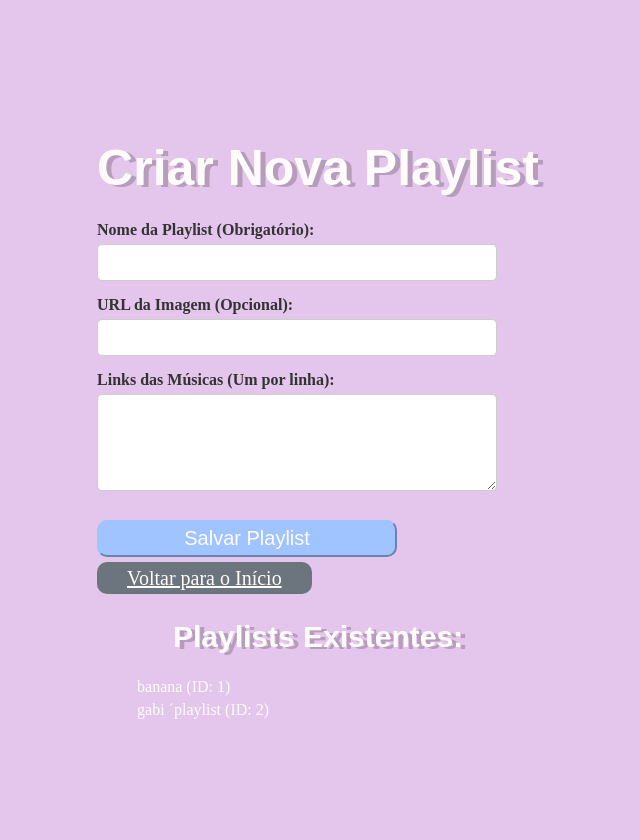
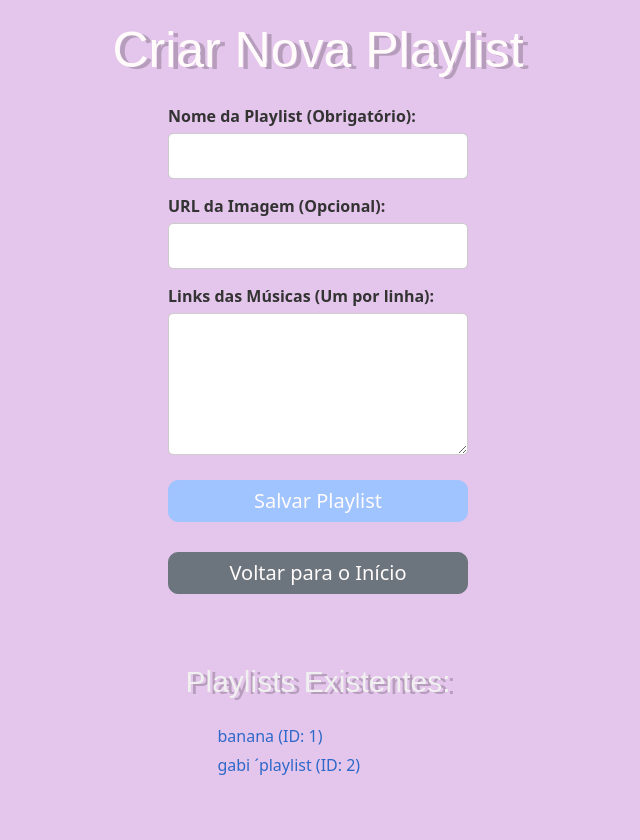
Before and after one commit to GabiCodings/FocusFluir, a Flask app: page /playlists in a window 1280 px wide. Shown: the whole page, without its empty margins (322-962 px from the left). After the commit the page ends 775 px from the top, so only its background shows below. Run offline with Flask 3, Linux system fonts and the light colour scheme; data comes from the database, SQL or seed files in the repository; both versions use the stored data as it was after the commit; some web fonts are replaced.

Commit message:
mudando a aparencia

```diff
--- a/templates/index.html
+++ b/templates/index.html
@@ -4,7 +4,7 @@
     <meta charset="UTF-8">
     <meta name="viewport" content="width=device-width, initial-scale=1.0">
     <title>FocusFluir</title>
-    <link rel="stylesheet" href="css/style.css">
+    <link rel="stylesheet" href="	https://cdn.jsdelivr.net/npm/bootstrap@5.3.8/dist/css/bootstrap.min.css">
     <link rel="preconnect" href="https://fonts.googleapis.com">
 <link rel="preconnect" href="https://fonts.gstatic.com" crossorigin>
 <link href="https://fonts.googleapis.com/css2?family=Jersey+10&display=swap" rel="stylesheet">
--- a/templates/playlists.html
+++ b/templates/playlists.html
@@ -3,6 +3,7 @@
 <head>
     <meta charset="UTF-8">
     <title>Criar Playlists - FocusFluir</title>
+    <link rel="stylesheet" href="	https://cdn.jsdelivr.net/npm/bootstrap@5.3.8/dist/css/bootstrap.min.css">
     <link rel="preconnect" href="https://fonts.googleapis.com">
     <link rel="preconnect" href="https://fonts.gstatic.com" crossorigin>
     <link href="https://fonts.googleapis.com/css2?family=Jersey+10&display=swap" rel="stylesheet">
@@ -97,11 +98,11 @@
         </a>
 
         <div class="playlist-list">
-            <h2 class="pixel-font" style="font-size: 30px; margin-top: 30px;">Playlists Existentes:</h2>
+            <h2 class="pixel-font" style="font-size: 30px; margin-top: 30px; color:rgb(240, 240, 240)">Playlists Existentes:</h2>
             {% if playlists %}
                 <ul>
                 {% for playlist in playlists %}
-                    <li style="list-style-type: none; margin-bottom: 5px;">{{ playlist.nome }} (ID: {{ playlist.id }})</li>
+                    <li style="list-style-type: none; margin-bottom: 5px; color:#2e69c9;">{{ playlist.nome }} (ID: {{ playlist.id }})</li>
                 {% endfor %}
                 </ul>
             {% else %}
```
Also changed, not shown: focusfluir.db.
